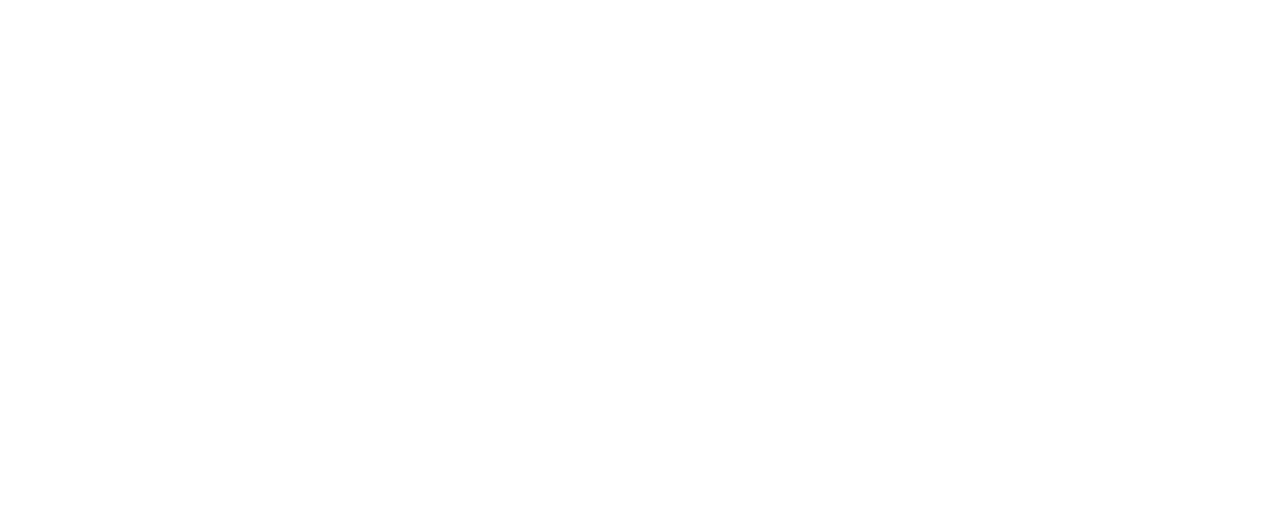
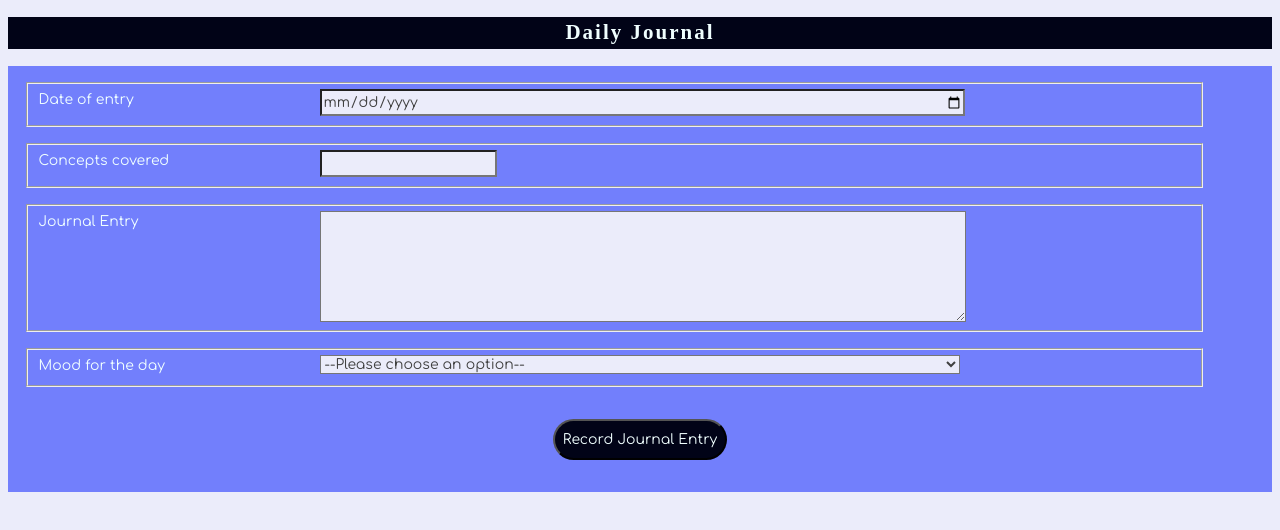
Before and after one commit to GanB/NSS, a plain HTML site: page daily-journal/index.html in a window 1280 px wide. Drawn offline with Linux system fonts and the light colour scheme; a web font is replaced by a local one.

Commit message:
daily journal-1 updates

```diff
--- a/daily-journal/index.html
+++ b/daily-journal/index.html
@@ -7,5 +7,66 @@
     <title>Daily Journal</title>
     <link href="./styles/main.css" rel="stylesheet" />
   </head>
-  <body></body>
+  <body>
+    <h2 class="journal__title">Daily Journal</h2>
+    <main id="container">
+      <form class="entryForm">
+        <fieldset class="entryForm__date">
+          <label class="entryForm__date__label" for="entryDate"
+            >Date of entry</label
+          >
+          <input type="date" name="entryDate" class="entryForm__date__input" />
+        </fieldset>
+        <fieldset class="entryForm__conceptsCovered">
+          <label
+            class="entryForm__conceptsCovered__label"
+            for="entryConceptsCovered"
+            >Concepts covered</label
+          >
+          <input
+            type="text"
+            name="entryConceptsCovered"
+            class="entryForm__conceptsCovered__input"
+          />
+        </fieldset>
+        <fieldset class="entryForm__journalEntry">
+          <label class="entryForm__journalEntry__label" for="entryJournalEntry"
+            >Journal Entry</label
+          >
+          <textarea
+            id="entryJournalEntry"
+            name="entryJournalEntry"
+            rows="5"
+            cols="33"
+            class="entryForm__journalEntry__textarea"
+          ></textarea>
+        </fieldset>
+        <fieldset class="entryForm__moodForTheDay">
+          <label
+            class="entryForm__moodForTheDay__label"
+            for="entryMoodForTheDay"
+            >Mood for the day</label
+          >
+          <select
+            name="entryMoodForTheDay"
+            id="entryMoodForTheDay"
+            class="entryForm__moodForTheDay__select"
+          >
+            <option value="">--Please choose an option--</option>
+            <option value="happy">Happy</option>
+            <option value="sad">Sad</option>
+            <option value="anxious">Anxious</option>
+            <option value="irritable">Irritable</option>
+          </select>
+        </fieldset>
+        <input
+          type="button"
+          value="Record Journal Entry"
+          class="entryForm__button"
+        />
+      </form>
+      <article id="entries"></article>
+    </main>
+    <script src="./scripts/main.js"></script>
+  </body>
 </html>
--- a/daily-journal/styles/main.css
+++ b/daily-journal/styles/main.css
@@ -0,0 +1,93 @@
+@import url("https://fonts.googleapis.com/css?family=Comfortaa|Patua+One");
+/*Typography
+--------------------------------------------------------------*/
+body,
+button,
+input,
+select,
+textarea {
+  color: #404040;
+  font-family: "Comfortaa", Arial, sans-serif;
+  font-size: 14px;
+  line-height: 1.5;
+  background-color: #ebecfa;
+}
+h1,
+h2,
+h3,
+h4,
+h5,
+h6 {
+  font-family: "Patua One", serif;
+  letter-spacing: 2px;
+}
+
+.journal__title {
+  text-align: center;
+  background-color: #010317;
+  font-weight: 700;
+  color: azure;
+}
+
+.entryForm {
+  display: flex;
+  flex-direction: column;
+  flex-wrap: wrap;
+  justify-content: flex-start;
+  align-items: flex-start;
+  gap: 1rem;
+  background-color: #727ffc;
+  padding: 1rem;
+  color: azure;
+  border: ;
+}
+
+.entryForm__date,
+.entryForm__conceptsCovered,
+.entryForm__journalEntry,
+.entryForm__moodForTheDay {
+  align-content: center;
+  display: flex;
+  flex-direction: row;
+  justify-content: flex-start;
+  align-items: flex-start;
+  gap: 25px;
+  min-width: 90vw;
+}
+
+.entryForm__date__label,
+.entryForm__conceptsCovered__label,
+.entryForm__journalEntry__label,
+.entryForm__moodForTheDay__label {
+  align-content: flex-start;
+  min-width: 20vw;
+}
+.entryForm__date__input,
+.entryForm__conceptsCovered_input,
+.entryForm__journalEntry__textarea,
+.entryForm__moodForTheDay__select {
+  align-content: flex-start;
+  min-width: 50vw;
+}
+
+/* .entryForm__conceptsCovered,
+.entryForm__journalEntry,
+.entryForm__moodForTheDay,
+.entryForm__conceptsCovered__label {
+  align-content: center;
+  align-self: center;
+  align-items: center;
+  width: 60vw;
+  padding: 1rem;
+} */
+
+.entryForm__button {
+  text-align: center;
+  align-content: center;
+  align-self: center;
+  background-color: #010317;
+  color: azure;
+  border-radius: 2rem;
+  padding: 0.5rem;
+  margin: 1rem;
+}
```
Also changed, not shown: daily-journal/scripts/main.js (added, +7 -0 lines).
